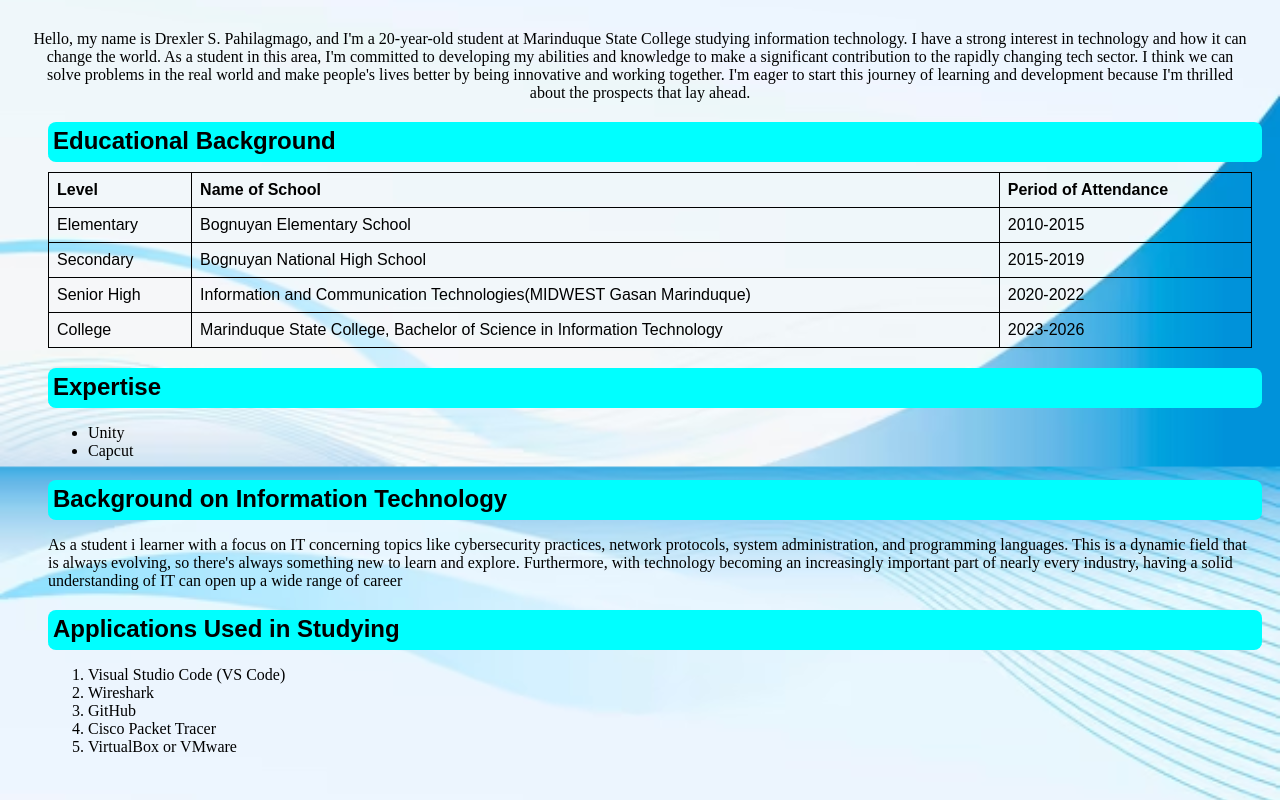
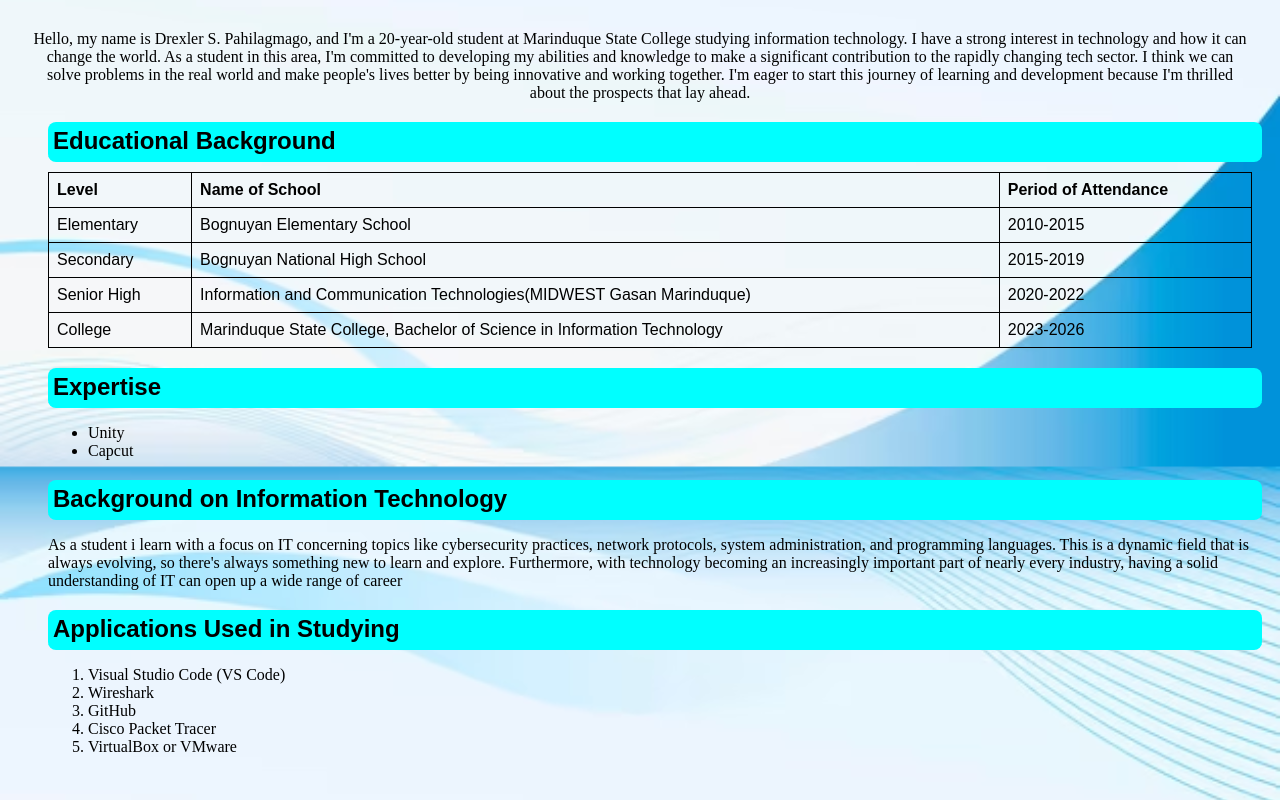
Before and after one commit to Drexler27/drexler.io, a plain HTML site: page index.html in a window 1280 px wide. Shown: the part 386-1186 px from the top of the page. Drawn offline with Linux system fonts and the light colour scheme.

Commit message:
Update index.html

```diff
--- a/index.html
+++ b/index.html
@@ -57,7 +57,7 @@
             </section>
             <section class="content-section">
                 <h2>Background on Information Technology</h2>
-                <p>As a student i learner with a focus on IT concerning topics like cybersecurity practices, network protocols, system administration, and programming languages. This is a dynamic field that is always evolving, so there's always something new to learn and explore. Furthermore, with technology becoming an increasingly important part of nearly every industry, having a solid understanding of IT can open up a wide range of career </p>
+                <p>As a student i learn with a focus on IT concerning topics like cybersecurity practices, network protocols, system administration, and programming languages. This is a dynamic field that is always evolving, so there's always something new to learn and explore. Furthermore, with technology becoming an increasingly important part of nearly every industry, having a solid understanding of IT can open up a wide range of career </p>
             </section>
             <section class="content-section">
                 <h2>Applications Used in Studying</h2>
```
